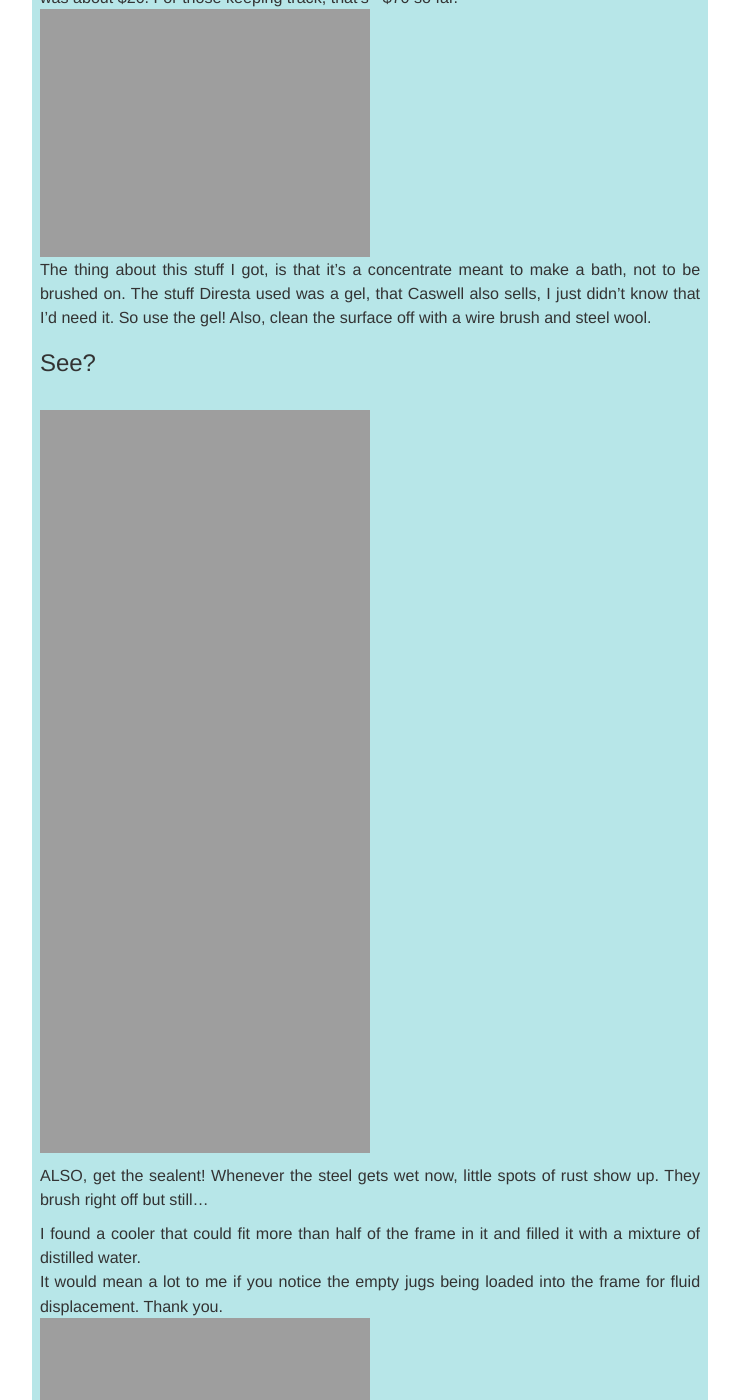
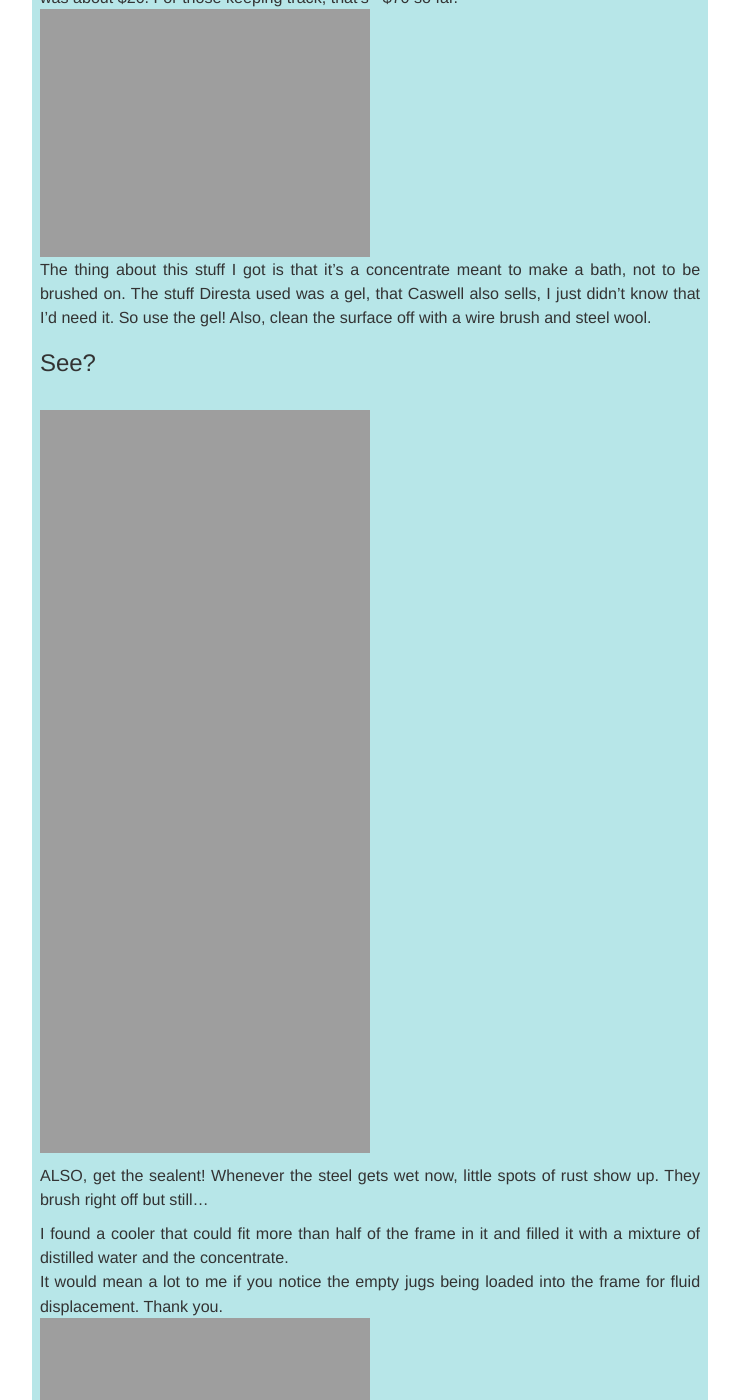
Before and after one commit to Nsiemer/Nsiemer.github.io, a Jekyll site: the page built from _posts/2015-01-14-piratechest.markdown, in a window 1280 px wide and 1400 px high, scrolled down 5450 px. Shown: the whole window, without its empty margins (270-1009 px from the left). Built offline with Jekyll 4.4.1, drawn with Linux system fonts in a browser that asks for light colours; nearby versions of some CDN libraries; library files that are not in the unit come from our copies; Markdown is read by kramdown in place of the engine named in the settings.

Commit message:
more edits

```diff
--- a/_posts/2015-01-14-piratechest.markdown
+++ b/_posts/2015-01-14-piratechest.markdown
@@ -66,7 +66,7 @@ One last bit of fabrication before adding the finish was this "skirt" thing. Whe
 <h2>The Finish</h2><h4> This is important</h4>
 Regarding the finish, Diresta painted this stuff on his pirate chest that magically turned it black. I'd never seen that before so it took a bit of uninformed googling to learn that it was likely a steel blackening oxidizing acid. I found some from this company called <a href="http://www.caswellplating.com" target="blank">Caswell</a>. It was about $20. For those keeping track, that's ~$70 so far.<br>
 <img src="http://nsiemer.github.io/media/IMG_3897.jpg" width="250" height="333"><br>
-The thing about this stuff I got, is that it's a concentrate meant to make a bath, not to be brushed on. The stuff Diresta used was a gel, that Caswell also sells, I just didn't know that I'd need it. So use the gel!
+The thing about this stuff I got is that it's a concentrate meant to make a bath, not to be brushed on. The stuff Diresta used was a gel, that Caswell also sells, I just didn't know that I'd need it. So use the gel!
 Also, clean the surface off with a wire brush and steel wool.<br>
 
 <h3>See?</h3><br>
@@ -77,7 +77,7 @@ Also, clean the surface off with a wire brush and steel wool.<br>
 ALSO, get the sealent! Whenever the steel gets wet now, little spots of rust show up. They brush right off but still…
 <br>
 
-I found a cooler that could fit more than half of the frame in it and filled it with a mixture of distilled water.<br>
+I found a cooler that could fit more than half of the frame in it and filled it with a mixture of distilled water and the concentrate.<br>
 It would mean a lot to me if you notice the empty jugs being loaded into the frame for fluid displacement. Thank you.
 <br>
 <img src="http://nsiemer.github.io/media/IMG_3905.JPG" width="250" height="333"><br>
```
